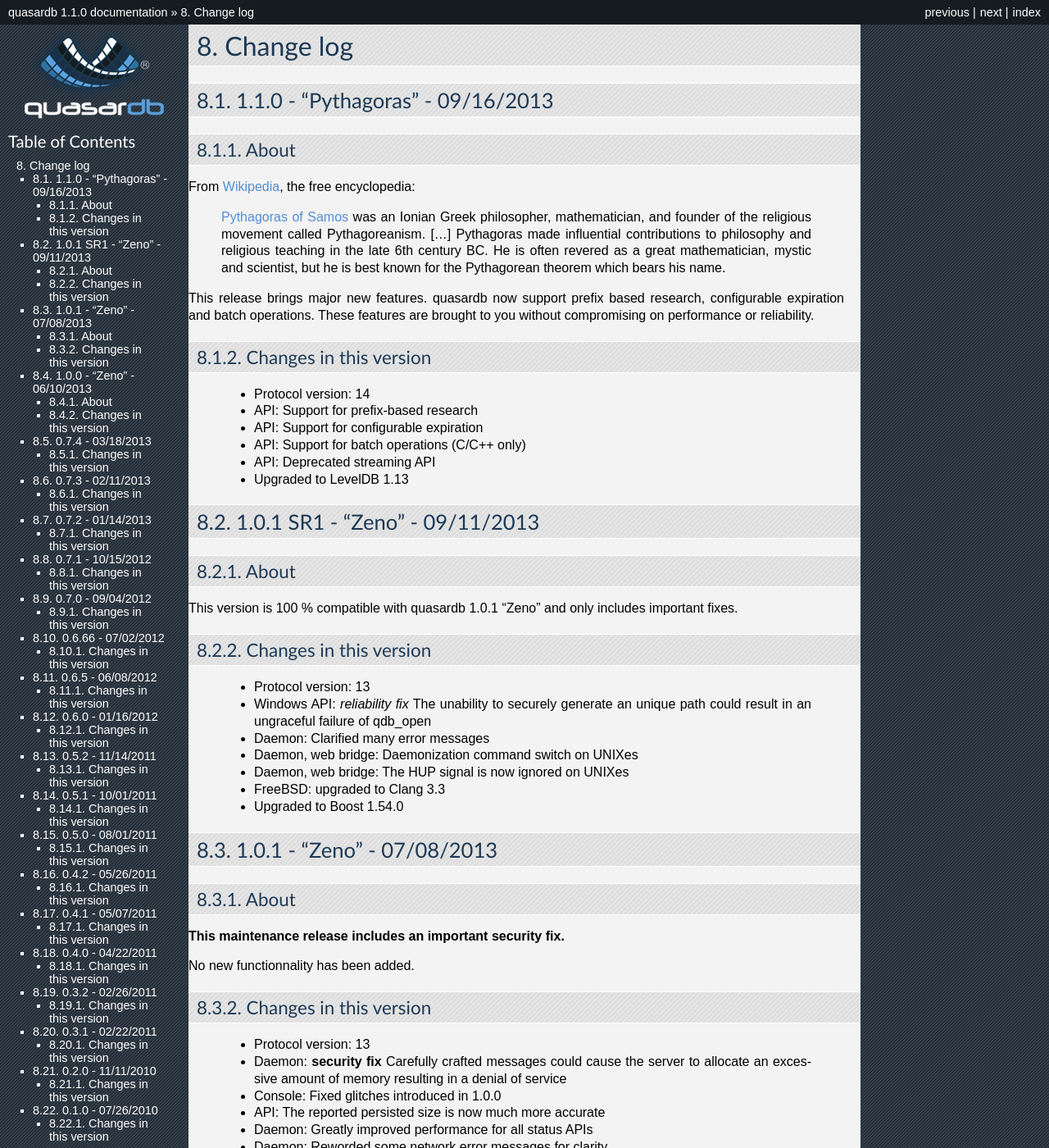
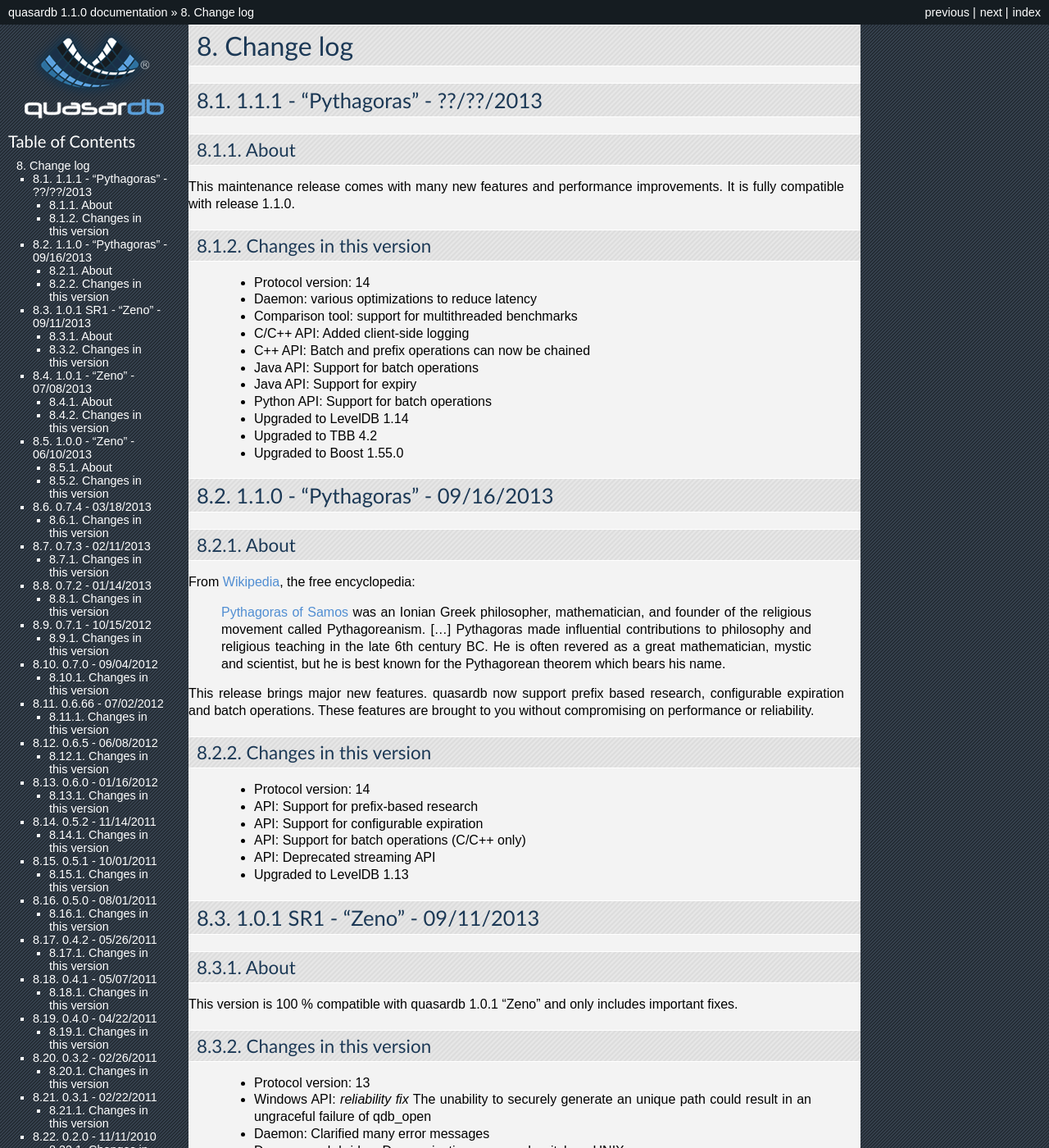
Before and after one commit to iltommi/qdb-documentation, a Sphinx documentation site: the page built from source/changes.rst, in a window 1280 px wide and 1400 px high. Shown: the whole window at 82% size. Built offline with Sphinx 7.4.7, drawn with Linux system fonts in a browser that asks for light colours; some of the changed text lies outside the part shown.

Commit message:
Case 471 - Add documentation for the new qdb_comparison option
 * Also updated the change log

```diff
--- a/source/changes.rst
+++ b/source/changes.rst
@@ -1,5 +1,28 @@
 Change log
 **********
+
+1.1.1 - "Pythagoras" - ??/??/2013
+=================================
+
+About
+-----
+
+This maintenance release comes with many new features and performance improvements. It is fully compatible with release 1.1.0.
+
+Changes in this version
+-----------------------
+
+    * Protocol version: 14
+    * Daemon: various optimizations to reduce latency
+    * Comparison tool: support for multithreaded benchmarks
+    * C/C++ API: Added client-side logging
+    * C++ API: Batch and prefix operations can now be chained
+    * Java API: Support for batch operations
+    * Java API: Support for expiry
+    * Python API: Support for batch operations
+    * Upgraded to LevelDB 1.14
+    * Upgraded to TBB 4.2
+    * Upgraded to Boost 1.55.0
 
 1.1.0 - "Pythagoras" - 09/16/2013
 =================================
--- a/source/reference/qdb_comparison.rst
+++ b/source/reference/qdb_comparison.rst
@@ -114,6 +114,21 @@ Parameters reference
 
             qdb_comparison --protocol=memcached
 
+.. option:: --threads=<threads>
+
+    Specifies the number of threads to run the test. This duplicates the amount of testing by the number of threads. This function is helpful to simulate multiple clients from a single test instance.
+
+    Argument
+        An integer between 1 and 100 representing the number of threads to use.
+
+    Default value
+        1
+
+    Example
+        Run the test two times in two separate threads::
+
+            qdb_comparison --threads=2
+
 .. option:: -f <path>, --test-file=<path>
 
     The test script to run.
```
